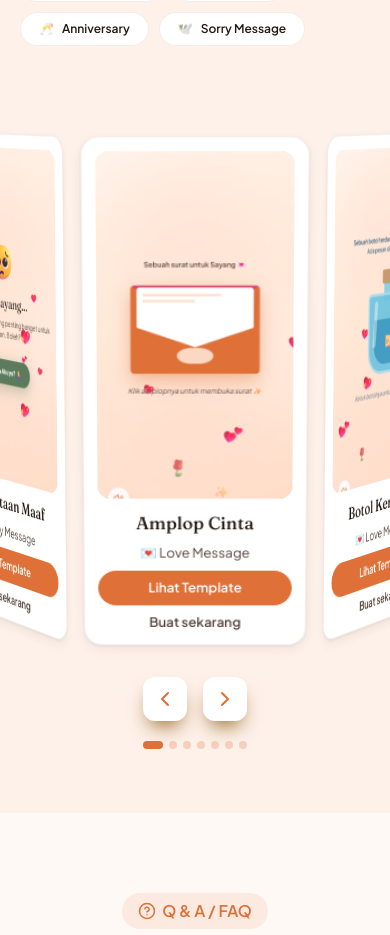
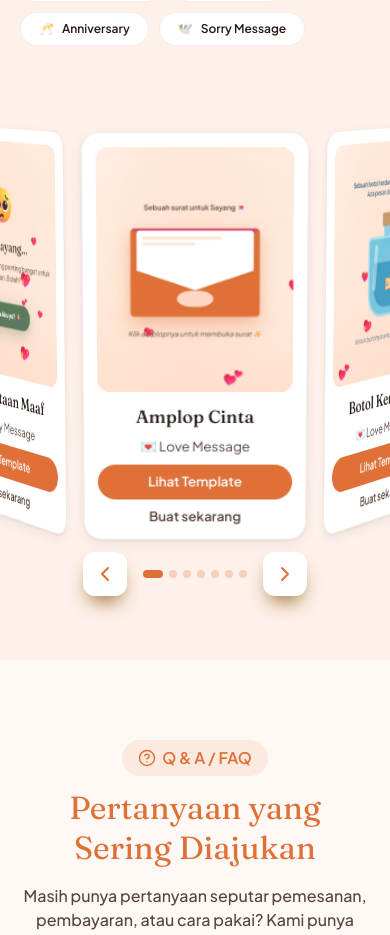
Before and after one commit to RakensaDwifa/pesanmanis, a Next.js app: page / in a window 390 px wide. Shown: the part 4223-5158 px from the top of the page. Built offline with nearby package versions, Linux system fonts and the light colour scheme; no server answers.

Commit message:
feat(home): ringkas tinggi carousel 3D (~1082px -> ~910px)
- thumbnail di ring dipotong 4:5 (kartu 511 -> 403, kartu depan 580 -> 458)
- panah + dot digabung satu baris di bawah ring (panah samping menimpa kartu miring)
- helper arrow() dipakai bersama, tidak ada markup tombol duplikat

```diff
--- a/components/templates/TemplateCarousel.tsx
+++ b/components/templates/TemplateCarousel.tsx
@@ -79,11 +79,23 @@ export default function TemplateCarousel({ templates }: { templates: TemplateMet
     if (dragged.current) e.preventDefault();
   };
 
+  // Satu definisi tombol panah, dipakai di samping ring (desktop) dan di
+  // bawah ring (mobile, karena layar sempit tidak punya ruang samping).
+  const arrow = (dir: 1 | -1, className = "") => (
+    <button
+      type="button"
+      onClick={() => setIndex((v) => v + dir)}
+      aria-label={dir < 0 ? "Template sebelumnya" : "Template berikutnya"}
+      className={`flex h-11 w-11 items-center justify-center rounded-xl bg-white text-primary shadow-[0_11px_20px_-7px_#92631f] transition-all duration-300 hover:scale-90 hover:shadow-[0_2px_20px_-8px_#92631f] active:scale-80 active:opacity-50 ${className}`}
+    >
+      {dir < 0 ? <ChevronLeft className="h-6 w-6" /> : <ChevronRight className="h-6 w-6" />}
+    </button>
+  );
+
   return (
     <div className="relative">
       {/* Scene: perspektif kamera + tinggi tetap (kartu 3D absolut tidak
-          menyumbang tinggi layout). */}
-      <div
+          menyumbang tinggi layout). */}      <div
         onPointerDown={onPointerDown}
         onPointerMove={onPointerMove}
         onPointerUp={onPointerUp}
@@ -118,7 +130,7 @@ export default function TemplateCarousel({ templates }: { templates: TemplateMet
                     href={`/preview/${t.slug}`}
                     onClick={blockClickAfterDrag}
                     aria-label={`Lihat Template ${t.name}`}
-                    className="relative m-3 mb-0 block aspect-[9/16] rounded-xl overflow-hidden bg-surface-container-low"
+                    className="relative m-3 mb-0 block aspect-[4/5] rounded-xl overflow-hidden bg-surface-container-low"
                   >
                     {/* Fallback kalau screenshot belum ada: gradient + emoji */}
                     <div
@@ -163,27 +175,10 @@ export default function TemplateCarousel({ templates }: { templates: TemplateMet
         </div>
       </div>
 
-      {/* Panah di bawah ring (referensi tidak menaruhnya menumpuk di atas kartu) */}
-      <div className="mt-8 flex justify-center gap-4">
-        <button
-          type="button"
-          onClick={() => setIndex((v) => v - 1)}
-          aria-label="Template sebelumnya"
-          className="flex h-11 w-11 items-center justify-center rounded-xl bg-white text-primary shadow-[0_11px_20px_-7px_#92631f] transition-all duration-300 hover:scale-90 hover:shadow-[0_2px_20px_-8px_#92631f] active:scale-80 active:opacity-50"
-        >
-          <ChevronLeft className="h-6 w-6" />
-        </button>
-        <button
-          type="button"
-          onClick={() => setIndex((v) => v + 1)}
-          aria-label="Template berikutnya"
-          className="flex h-11 w-11 items-center justify-center rounded-xl bg-white text-primary shadow-[0_11px_20px_-7px_#92631f] transition-all duration-300 hover:scale-90 hover:shadow-[0_2px_20px_-8px_#92631f] active:scale-80 active:opacity-50"
-        >
-          <ChevronRight className="h-6 w-6" />
-        </button>
-      </div>
-
-      <div className="flex justify-center gap-1.5 mt-5">
+      {/* Panah + dot satu baris: hemat tinggi, panah tidak menimpa kartu miring */}
+      <div className="mt-5 flex items-center justify-center gap-4 sm:gap-6">
+        {arrow(-1)}
+        <div className="flex items-center gap-1.5">
           {templates.map((t, i) => (
             <button
               key={t.slug}
@@ -197,6 +192,8 @@ export default function TemplateCarousel({ templates }: { templates: TemplateMet
             />
           ))}
         </div>
+        {arrow(1)}
+      </div>
     </div>
   );
 }
```
Lines whose indentation alone changed are shown as unchanged.
